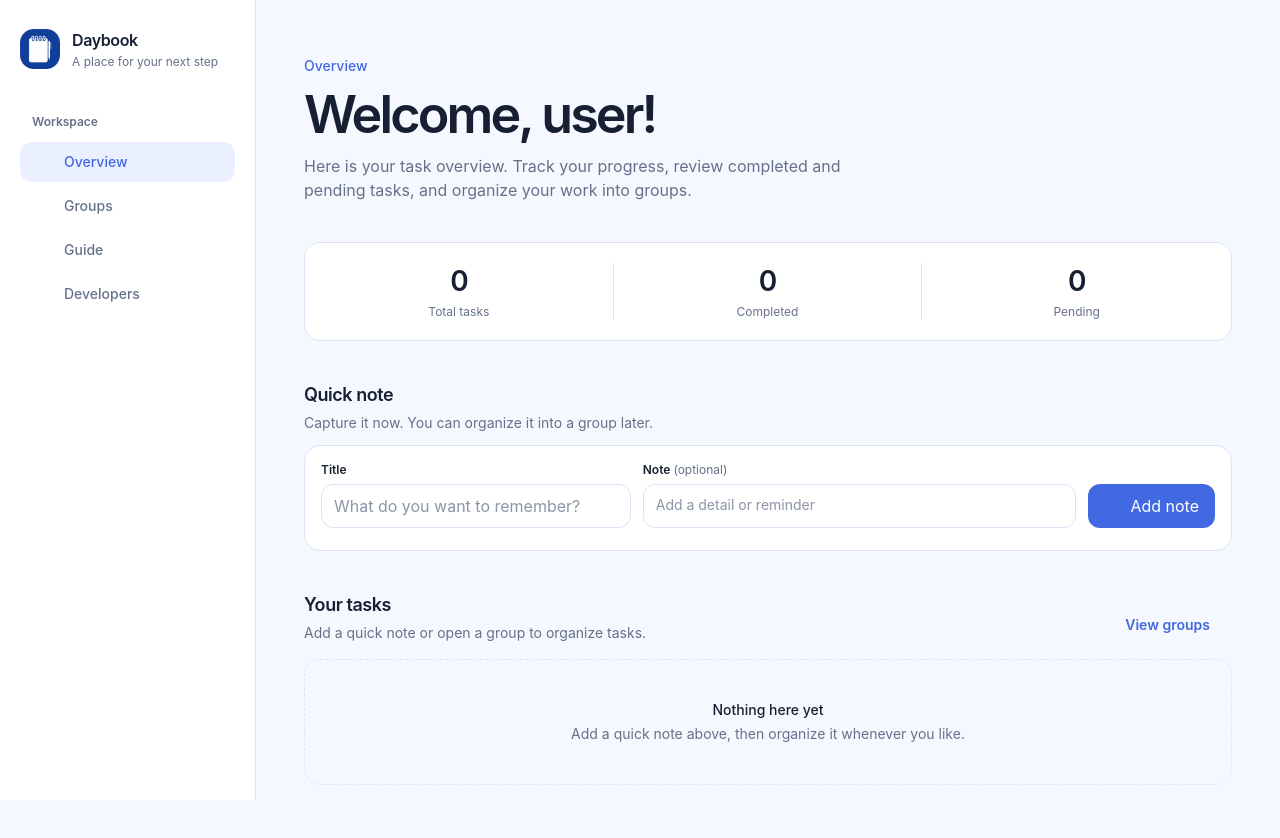
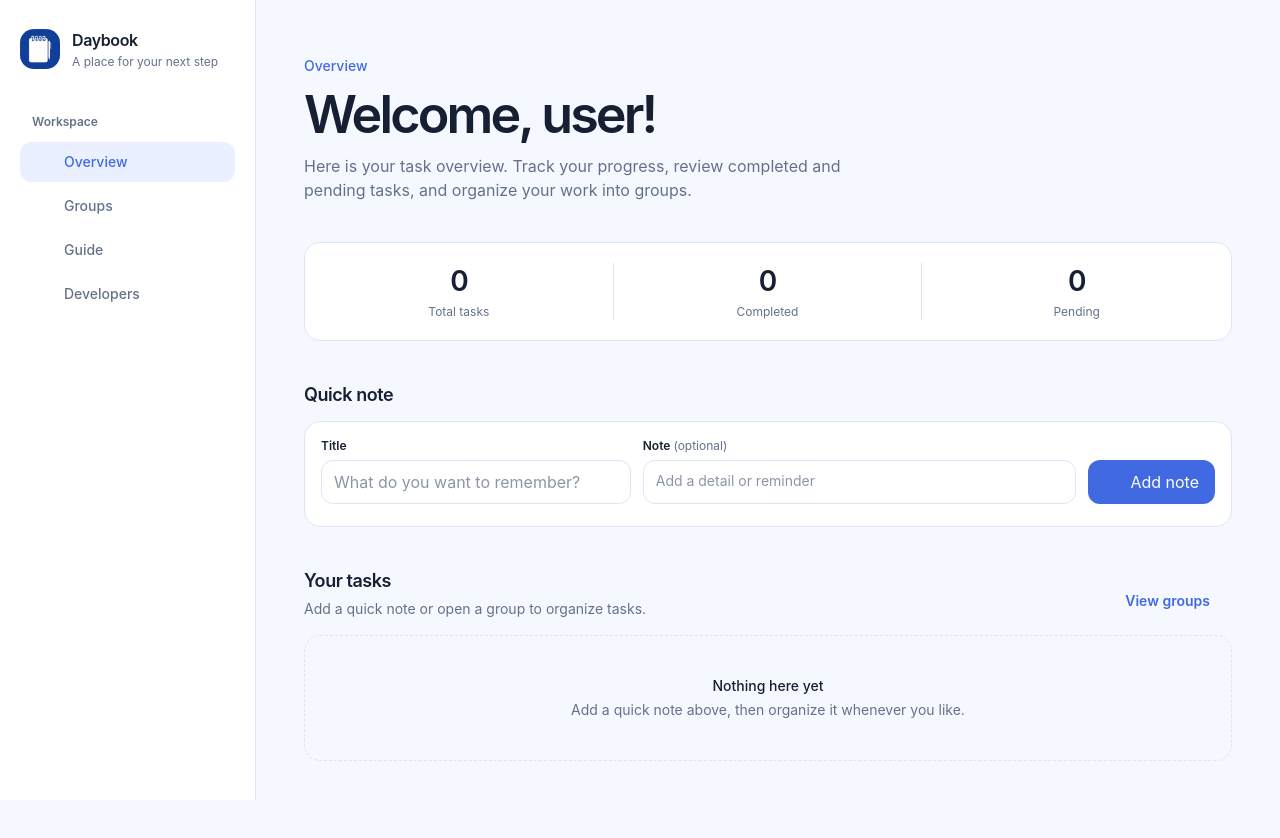
Before and after one commit to PixelDev-Vic/ToDoList-React, a React (Vite) app: page /home in a window 1280 px wide. Shown: the top 838 px of the page. Built offline with nearby package versions, Linux system fonts and the light colour scheme; some icons are missing.

Commit message:
Remove instruction text from Quick note section
Removed the instruction text from the Quick note section.

```diff
--- a/src/pages/DashboardPage.jsx
+++ b/src/pages/DashboardPage.jsx
@@ -26,7 +26,6 @@
       <section aria-labelledby="quick-note-title" className="space-y-3">
         <div>
           <h2 id="quick-note-title" className="text-lg font-semibold tracking-tight text-ink">Quick note</h2>
-          <p className="mt-1 text-sm text-muted">Capture it now. You can organize it into a group later.</p>
         </div>
         <QuickNoteForm onAddTask={onAddTask} />
       </section>
```
